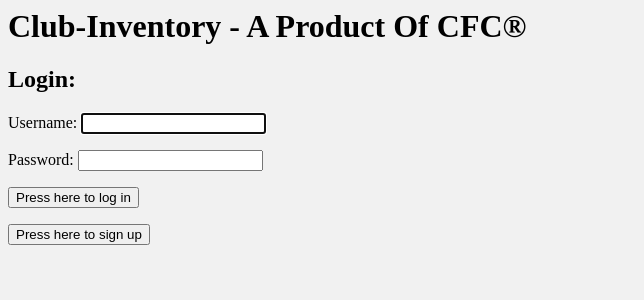
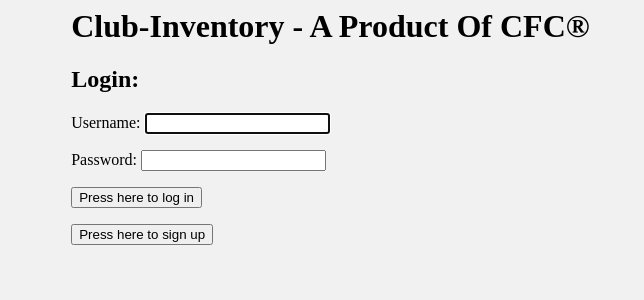
Before and after one commit to CHSCodeForChange/Inventory, a Django app: page /login in a window 1280 px wide. Shown: the top 300 px of the page, without its empty margins (0-644 px from the left). Run offline with Django 3.2, Linux system fonts and the light colour scheme.

Commit message:
Implemented Net Class

```diff
--- a/letsgo/login/templates/login/logininfo.html
+++ b/letsgo/login/templates/login/logininfo.html
@@ -5,6 +5,7 @@
     <link href="{% static 'login/Invent.css' %}" rel="stylesheet" />
   </head>
 <body>
+  <div class="net">
 <h1>Club-Inventory - A Product Of CFC®</h1>
 <h2>Login:</h2>
 <form method="post">
@@ -15,5 +16,6 @@
 <a href="/signup">
   <button>Press here to sign up</button>
 </a>
+  </div>
   </body>
 </html>
```
